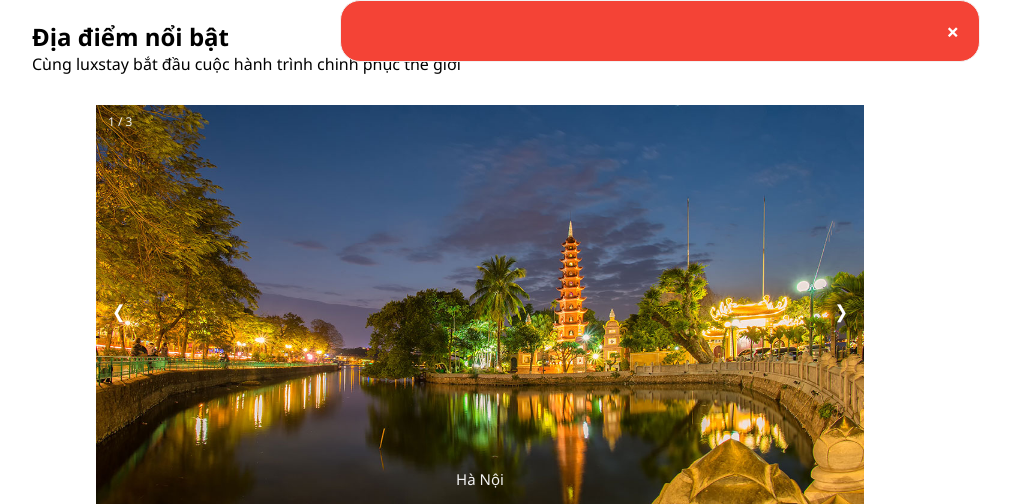
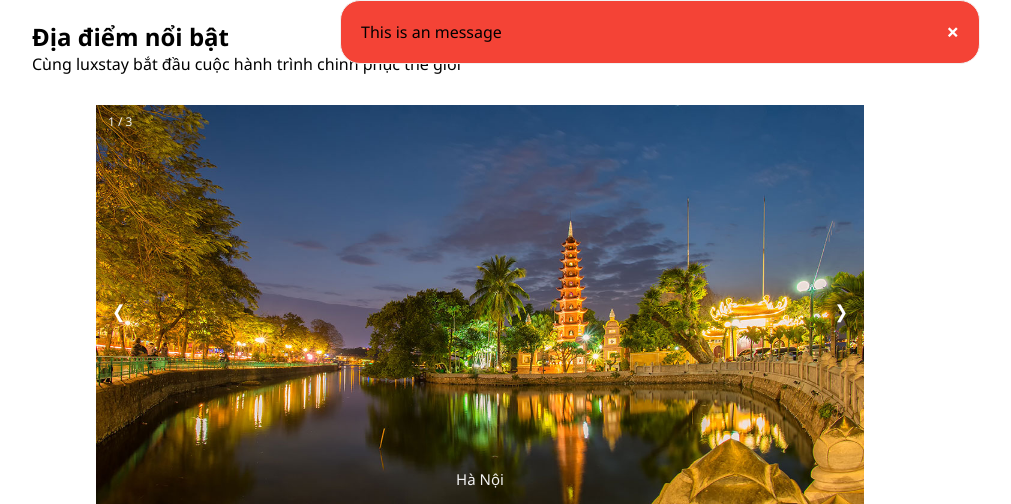
Before and after one commit to meomeocoj/Project, a PHP site: page /Project/ in a window 1280 px wide. Shown: the part 80-584 px from the top of the page, without its empty margins (160-1171 px from the left). Run offline with PHP 8.4, Linux system fonts and the light colour scheme; data that the repository does not hold is empty.

Commit message:
fix bug js

```diff
--- a/view/common/message.php
+++ b/view/common/message.php
@@ -1,8 +1,18 @@
-<div class = "alert error-alert" id="message">
+<div class = "alert error-alert" id="message-container">
     <span class = "close-btn" onClick="this.parentElement.style.display='none';">&times;</span>
-    <div id="message"></div>
+    <div id="message">This is an message</div>
 </div>
 <!-- <div class = "alert success-alert" id="alert">
     <span class = "close-btn" onClick="this.parentElement.style.display='none';">&times;</span>
     This is an message
 </div> -->
+<script>
+    let message = document.getElementById("message");
+    let messageContainer = document.getElementById("message-container");
+    if(message.innerText == ""){
+        messageContainer.style.display = "none";
+    }
+    else{
+        messageContainer.style.display = "block";
+    }
+</script>
--- a/view/css/main.css
+++ b/view/css/main.css
@@ -398,7 +398,6 @@ a:hover {
 }
 /* The alert message box */
 .alert {
-    /* display:none; */
     padding: 20px;
     color: white;
     width:50%;
@@ -407,7 +406,11 @@ a:hover {
     left:500px;
     border:1px solid #f2f2f2;
     border-radius: 20px;
-  }
+}
+#message-container{
+    display:none;
+    color:white;
+}
 
   /* The close button */
   .close-btn {
--- a/view/homepage/homePage.php
+++ b/view/homepage/homePage.php
@@ -45,7 +45,6 @@ require $_SERVER['DOCUMENT_ROOT'] . '/Project/view/common/message.php';
                 <div class="text">Vũng Tàu</div>
             </a>
         </div>
-
         <!-- Next and previous buttons -->
         <a class="prev" onclick="plusSlides(-1)">&#10094;</a>
         <a class="next" onclick="plusSlides(1)">&#10095;</a>
```
